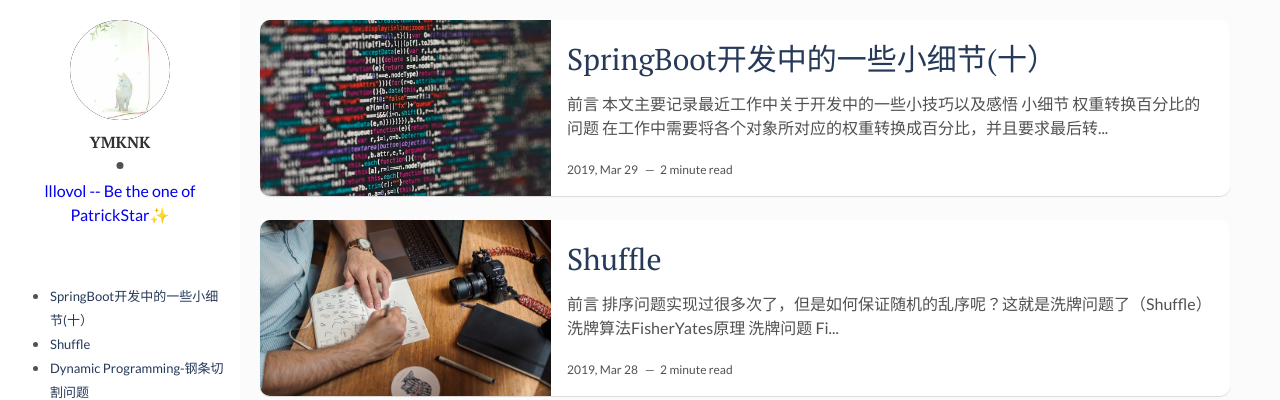
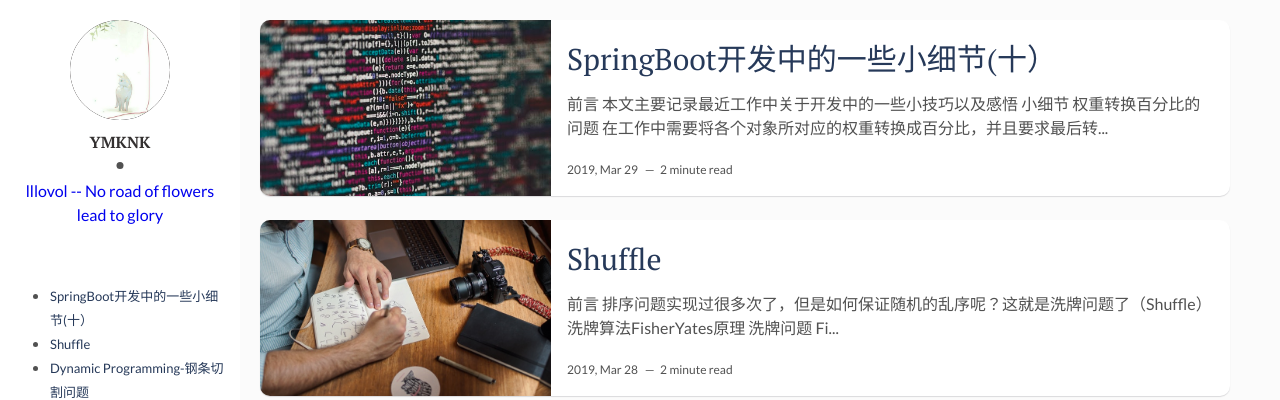
Before and after one commit to ymkNK/ymkNK.github.io, a Jekyll site: the page built from index.html, in a window 1280 px wide. Shown: the top 400 px of the page. Built offline with Jekyll 4.4.1, drawn with Linux system fonts in a browser that asks for light colours; the list of posts is cut into pages by our own code; comment, search, counter and statistics services are not loaded.

Commit message:
2019-04-21-break-up

```diff
--- a/_config.yml
+++ b/_config.yml
@@ -11,7 +11,7 @@ site-twitter: #if your site has a twitter account, enter it here
 # Author Settings
 author: ymkNK # add your name
 author-img: cat.jpg # add your photo
-about-author: lllovol -- Be the one of PatrickStar✨ # add description
+about-author: lllovol -- No road of flowers lead to glory # add description
 social-twitter: # add your Twitter handle
 social-facebook: # add your Facebook handle
 social-github: ymkNK # add your Github handle
```
